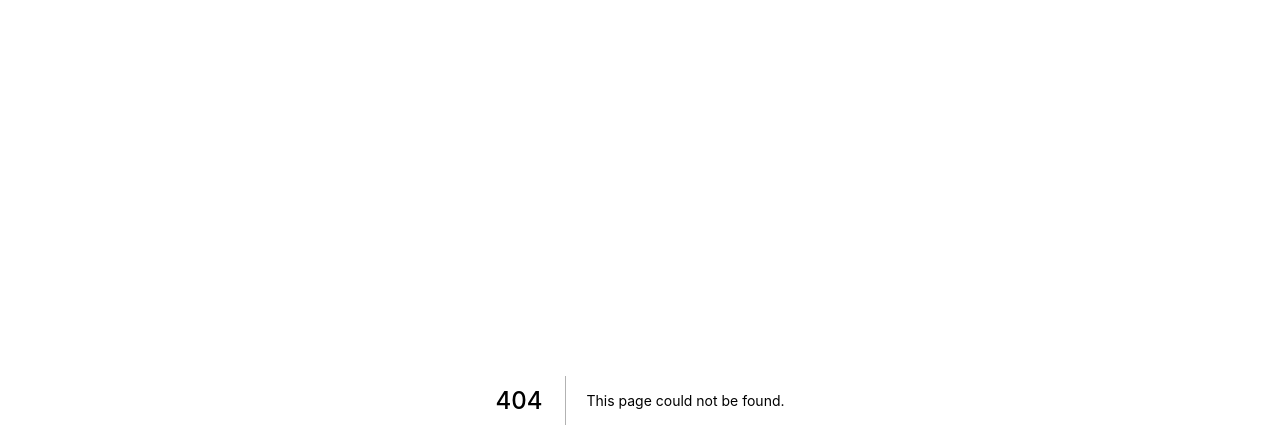
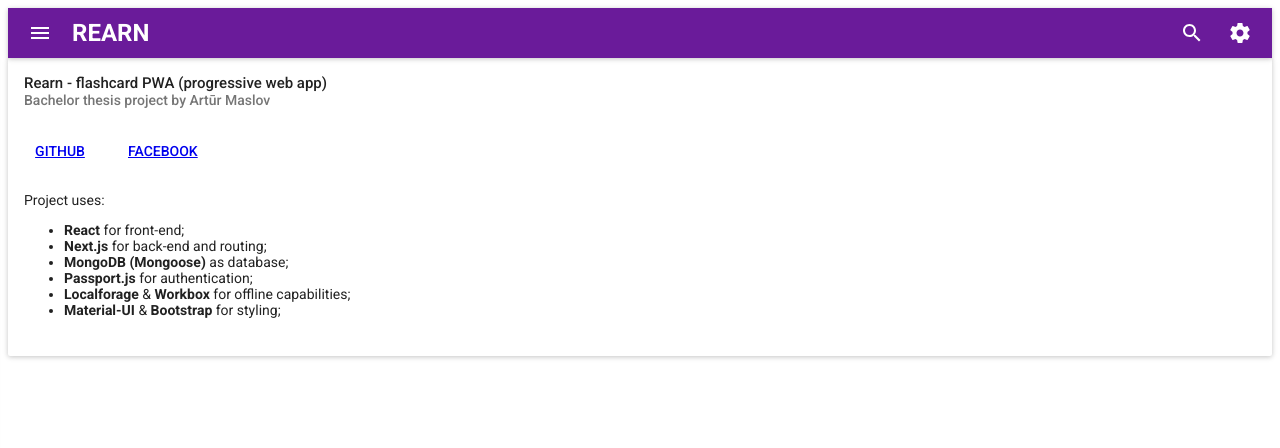
Before and after one commit to neone35/rearn, a Next.js app: page /about in a window 1280 px wide. Before the commit this address had no page. Shown: the top 448 px of the page. Built offline with nearby package versions, Linux system fonts and the light colour scheme.

Commit message:
Add folder set list and drawer

```diff
--- a/components/Header.jsx
+++ b/components/Header.jsx
@@ -2,19 +2,24 @@ import AppBar from 'material-ui/AppBar';
 import IconButton from 'material-ui/IconButton';
 import ActionSearch from 'material-ui/svg-icons/action/search';
 import ActionSettings from 'material-ui/svg-icons/action/settings';
+import DrawerMenu from 'material-ui/svg-icons/navigation/menu';
+import DrawerClose from 'material-ui/svg-icons/navigation/close';
 import AutoComplete from 'material-ui/AutoComplete';
+import Drawer from 'material-ui/Drawer';
 import Fade from 'react-reveal/Zoom';
 import Link from 'next/link';
 import React from 'react';
 import { linkStyle, titleStyle } from '../lib/sharedStyles';
+import DrawerList from '../components/lists/DrawerList';
 
 
 class Header extends React.Component {
   constructor(props) {
     super(props);
-    this.state = { dataSource: [], showSearch: false };
+    this.state = { dataSource: [], showSearch: false, openDrawer: false };
     this.handleUpdateInput = this.handleUpdateInput.bind(this);
     this.handleSearchClick = this.handleSearchClick.bind(this);
+    this.handleDrawer = this.handleDrawer.bind(this);
   }
 
   handleUpdateInput(value) {
@@ -33,6 +38,12 @@ class Header extends React.Component {
     });
   }
 
+  handleDrawer() {
+    this.setState({
+      openDrawer: !this.state.openDrawer,
+    });
+  }
+
   render() {
     return (
       <div>
@@ -41,6 +52,23 @@ class Header extends React.Component {
             <Link href="/">
               <span style={titleStyle}>REARN</span>
             </Link>
+          }
+          iconElementLeft={
+            <div>
+              <IconButton iconStyle={linkStyle} onClick={this.handleDrawer}>
+                { this.state.openDrawer ?
+                  <DrawerClose /> : <DrawerMenu />}
+              </IconButton>
+              <Drawer
+                open={this.state.openDrawer}
+                docked={false}
+                onRequestChange={openDrawer => this.setState({ openDrawer })}
+                width={185}
+                containerStyle={{ top: '50px' }}
+              >
+                <DrawerList />
+              </Drawer>
+            </div>
           }
           iconElementRight={
             <div>
--- /dev/null
+++ b/components/lists/DrawerList.jsx
@@ -0,0 +1,24 @@
+import React from 'react';
+import { List, ListItem } from 'material-ui/List';
+import Avatar from 'material-ui/Avatar';
+import AcountCircle from 'material-ui/svg-icons/action/account-circle';
+import InfoIcon from 'material-ui/svg-icons/action/info';
+import { purple800 } from 'material-ui/styles/colors';
+import Link from 'next/link';
+
+const DrawerList = () => (
+  <List>
+    <ListItem
+      leftAvatar={<Avatar icon={<AcountCircle />} backgroundColor={purple800} />}
+      primaryText="Login"
+    />
+    <Link href="/about">
+      <ListItem
+        leftAvatar={<Avatar icon={<InfoIcon />} backgroundColor={purple800} />}
+        primaryText="About"
+      />
+    </Link>
+  </List>
+);
+
+export default DrawerList;
--- a/lib/layout.jsx
+++ b/lib/layout.jsx
@@ -11,7 +11,7 @@ class Layout extends React.Component {
   render() {
     return (
       <MuiThemeProvider muiTheme={rearnTheme}>
-        <div>
+        <div className="container">
           <Head>
             <title>{this.props.title}</title>
             <meta charSet="utf-8" />
--- a/pages/_document.jsx
+++ b/pages/_document.jsx
@@ -20,7 +20,7 @@ export default class MyDocument extends Document {
           <link rel="stylesheet" href="https://fonts.googleapis.com/css?family=Roboto:300,400,500,700|Material+Icons" />
           <link rel="stylesheet" href="https://unpkg.com/bootstrap-material-design@4.1.1/dist/css/bootstrap-material-design.min.css" integrity="sha384-wXznGJNEXNG1NFsbm0ugrLFMQPWswR3lds2VeinahP8N0zJw9VWSopbjv2x7WCvX" crossOrigin="anonymous" />
         </Head>
-        <body className="container">
+        <body>
           <Main />
           <NextScript />
         </body>
--- /dev/null
+++ b/pages/about.jsx
@@ -0,0 +1,42 @@
+import Link from 'next/link';
+import { Card, CardActions, CardHeader, CardText } from 'material-ui/Card';
+import FlatButton from 'material-ui/FlatButton';
+import React from 'react';
+import Layout from '../lib/layout';
+
+
+const About = () => (
+  <Layout title="Rearn - about">
+    <Card>
+      <CardHeader
+        title="Rearn - flashcard PWA (progressive web app)"
+        subtitle="Bachelor thesis project by Artūr Maslov"
+      />
+      <CardActions>
+        <FlatButton label={
+          <Link href="https://github.com/neone35/rearn">
+            Github
+          </Link>}
+        />
+        <FlatButton label={
+          <Link href="https://www.facebook.com/artur.maslov">
+            Facebook
+          </Link>}
+        />
+      </CardActions>
+      <CardText>
+                Project uses:
+                <ul>
+                  <li><b>React</b> for front-end;</li>
+                  <li><b>Next.js</b> for back-end and routing;</li>
+                  <li><b>MongoDB (Mongoose)</b> as database;</li>
+                  <li><b>Passport.js</b> for authentication;</li>
+                  <li><b>Localforage</b> & <b>Workbox</b> for offline capabilities;</li>
+                  <li><b>Material-UI</b> & <b>Bootstrap</b> for styling;</li>
+                </ul>
+      </CardText>
+    </Card>
+  </Layout>
+);
+
+export default About;
--- a/pages/index.jsx
+++ b/pages/index.jsx
@@ -1,13 +1,13 @@
 import RaisedButton from 'material-ui/RaisedButton';
 import FloatingActionButton from 'material-ui/FloatingActionButton';
 import ContentAdd from 'material-ui/svg-icons/content/add';
+import { green800 } from 'material-ui/styles/colors';
 import Link from 'next/link';
 import React from 'react';
 import Layout from '../lib/layout';
 import StatTabs from '../components/StatTabs';
 import LastInfo from '../components/LastInfo';
 import DataList from '../components/DataList';
-import { green800 } from 'material-ui/styles/colors';
 
 const CardsetLink = props => (
   <li>
@@ -32,7 +32,7 @@ const Index = () => (
       style={{
         margin: 0,
         top: 'auto',
-        right: 160,
+        right: 20,
         bottom: 20,
         left: 'auto',
         position: 'fixed',
```
Also changed, not shown: components/DataList.jsx (+5 -29 lines), components/lists/FoldersList.jsx (added, +24 -0 lines), components/lists/SetList.jsx (added, +23 -0 lines), 1 other file (tests, documents, lock files or other folders).
